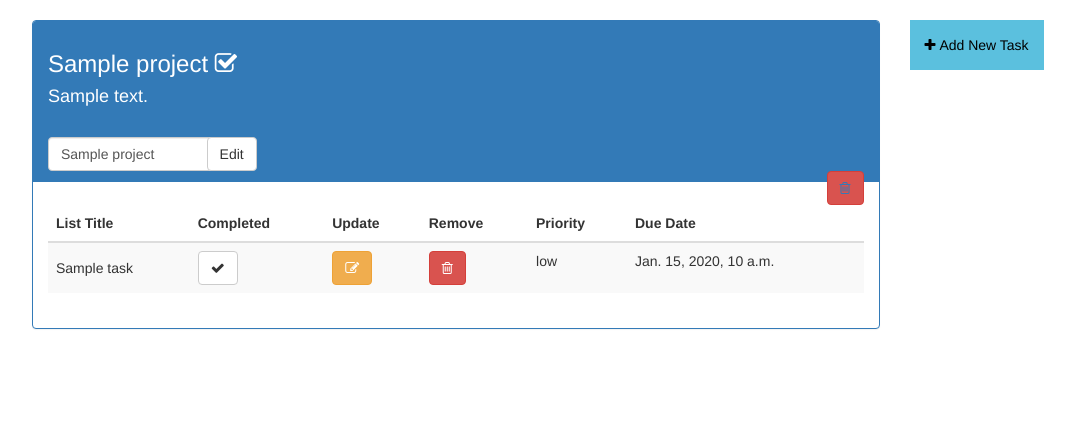
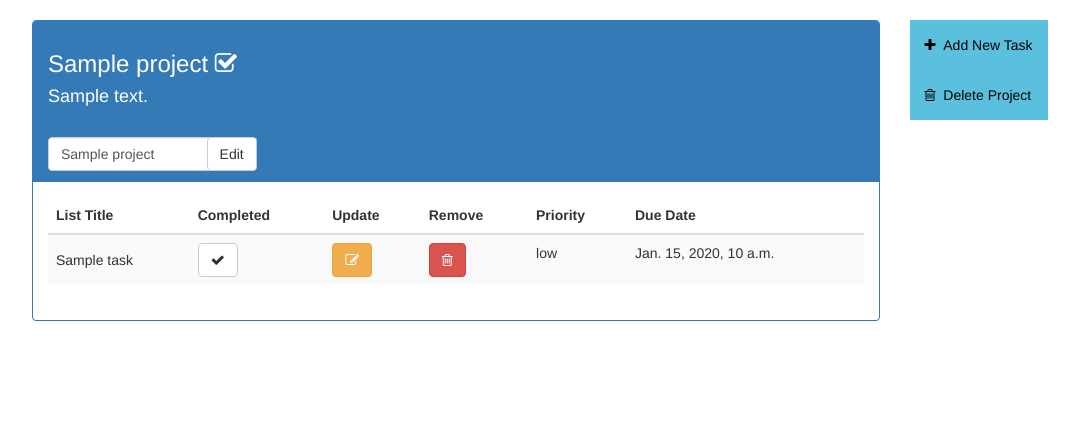
Before and after one commit to valenwin/todo_app, a Django app: a page that uses templates/base.html in a window 1280 px wide. Shown: the part 51-496 px from the top of the page, without its empty margins (38-1117 px from the left). Run offline with Django 3.2, Linux system fonts and the light colour scheme; tables that the repository leaves empty hold one stand-in row (values such as "Sample post"); parts of the project's set-up code (start-up, migrations or seed data) failed here and were passed over; some libraries are stand-ins or nearby versions.

Commit message:
implemented create view for task

```diff
--- a/core/forms.py
+++ b/core/forms.py
@@ -1,7 +1,7 @@
 from django import forms
 from django.core.exceptions import ValidationError
 
-from .models import Project
+from .models import Project, Task
 
 
 class ProjectForm(forms.ModelForm):
@@ -33,3 +33,17 @@ class ProjectUpdateForm(forms.ModelForm):
             'title': forms.TextInput(attrs={'class': 'form-control',
                                             'placeholder': 'Rename Your Project'}),
         }
+
+
+class TaskForm(forms.ModelForm):
+    class Meta:
+        model = Task
+        fields = ('title', 'priority', 'due_date')
+
+        widgets = {
+            'title': forms.TextInput(attrs={'class': 'form-control new-task',
+                                            'placeholder': 'Task Name'}),
+            'priority': forms.Select(attrs={'class': 'form-control new-task',
+                                            'placeholder': 'Priority'}),
+            'due_date': forms.DateTimeInput(attrs={'class': 'form-control new-task'}),
+        }
--- a/core/templates/project_detail.html
+++ b/core/templates/project_detail.html
@@ -26,12 +26,6 @@
                                     </button>
                                 </div> <!-- col-sm-2 -->
                             </div> <!-- form-group -->
-                        </form>
-                        <form action="." method="post">
-                            {% csrf_token %}
-                            <button type="button" class="btn btn-danger pull-right">
-                                <a href="{{ project.get_delete_url }}"><i class="fa fa-trash-o"></i></a>
-                            </button>
                         </form>
 
                     </div> <!--panel-heading -->
@@ -78,8 +72,12 @@
 
             <div class="col-md-3">
                 <ul class="nav navbar-nav navbar-left btn-info">
-                    <li><a href="#contact" data-toggle="modal" style="color:#000;">
-                        <i id="plus-icon" class="fa fa-plus"></i>&nbsp;Add New Task</a>
+                    <li><a href="{% url 'core:create_task' project.slug %}" data-toggle="modal" style="color:#000;">
+                        <i id="plus-icon" class="fa fa-plus"></i>&nbsp;&nbsp;Add New Task</a>
+                    </li>
+                    <br>
+                    <li><a href="{{ project.get_delete_url }}" data-toggle="modal" style="color:#000;">
+                        <i id="plus-icon" class="fa fa-trash-o"></i>&nbsp;&nbsp;Delete Project</a>
                     </li>
                 </ul>
             </div>
--- a/core/urls.py
+++ b/core/urls.py
@@ -6,5 +6,6 @@ urlpatterns = [
     path('', views.ProjectListView.as_view(), name='todo'),
     path('<str:slug>/', views.ProjectDetailView.as_view(), name='project_detail'),
     path('<str:slug>/delete/', views.ProjectDeleteView.as_view(), name='project_delete'),
+    path('<str:slug>/task/create/', views.TaskCreateView.as_view(), name='create_task'),
 
 ]
--- a/core/views.py
+++ b/core/views.py
@@ -1,13 +1,12 @@
 import django.views.generic as views
 from django.contrib import messages
 from django.contrib.auth.mixins import LoginRequiredMixin
-from django.http import HttpResponseForbidden
 from django.shortcuts import get_object_or_404, redirect
-from django.urls import reverse, reverse_lazy
-from django.views.generic.edit import FormMixin
+from django.urls import reverse_lazy
 
 from .forms import ProjectForm, ProjectUpdateForm
-from .models import Project
+from .forms import TaskForm
+from .models import Project, Task
 
 
 class ProjectListView(LoginRequiredMixin,
@@ -53,3 +52,20 @@ class ProjectDeleteView(views.DeleteView):
     model = Project
     template_name = 'project_delete.html'
     success_url = reverse_lazy('core:todo')
+
+
+class TaskCreateView(views.CreateView):
+    model = Task
+    form_class = TaskForm
+    template_name = 'task_create.html'
+    success_url = reverse_lazy('core:todo')
+
+    def post(self, request, *args, **kwargs):
+        try:
+            form = TaskForm(request.POST)
+            form.instance.project = Project.objects.get(slug=self.kwargs.get('slug'))
+            form.save()
+            return redirect('core:project_detail',
+                            slug=self.kwargs.get('slug'))
+        except ValueError:
+            return redirect('core:todo')
--- a/templates/base.html
+++ b/templates/base.html
@@ -109,53 +109,6 @@
     </div> <!-- end container -->
 </footer>
 
-<aside class="modal fade" id="contact" role="dialog">
-    <div class="modal-dialog">
-        <div class="modal-content">
-            <div class="panel-heading">
-                <h3 class="panel-title">Add New Task</h3>
-            </div>
-            <div class="panel-body">
-                <table class="table table-striped">
-                    <tbody>
-                    <tr>
-                        <form id="form" action="." method="post">
-                            <td>
-                                <div class="form-group">
-                                    <input type="task" class="form-control new-task" placeholder="Task Name">
-                                </div>
-                                <div class="form-group">
-                                    <input type="task" class="form-control new-task" placeholder="Priority">
-                                </div>
-                                <div class="form-group">
-                                    <input type="task" class="form-control new-task" placeholder="Due Date">
-                                </div>
-                                <div class="form-group">
-                                    <button id="new-task-button" type="submit" class="btn btn-success btn-block"><i
-                                            id="plus-icon" class="fa fa-plus"></i></button>
-                                </div>
-                            </td>
-                        </form>
-                    </tr>
-                    </tbody>
-                    <tfoot>
-                    <tr>
-                    </tr>
-                    </tfoot>
-                </table>
-                <div id="duplicate-msg" class="alert alert-danger" role="alert">
-                    <p>You've already entered this.</p>
-                </div>
-                <div id="empty-msg" class="alert alert-danger" role="alert">
-                    <p>Please enter a new task.</p>
-                </div>
-            </div> <!-- end panel-body -->
-            <div class="modal-footer">
-                <a class="btn btn-default" data-dismiss="modal">Close</a>
-            </div>
-        </div>
-    </div>
-</aside>
 <script src="https://ajax.googleapis.com/ajax/libs/jquery/2.1.4/jquery.min.js"></script>
 <script src="https://maxcdn.bootstrapcdn.com/bootstrap/3.3.5/js/bootstrap.min.js"
         integrity="sha512-K1qjQ+NcF2TYO/eI3M6v8EiNYZfA95pQumfvcVrTHtwQVDG+aHRqLi/ETn2uB+1JqwYqVG3LIvdm9lj6imS/pQ=="
```
Also changed, not shown: core/templates/task_create.html (added, +36 -0 lines).
